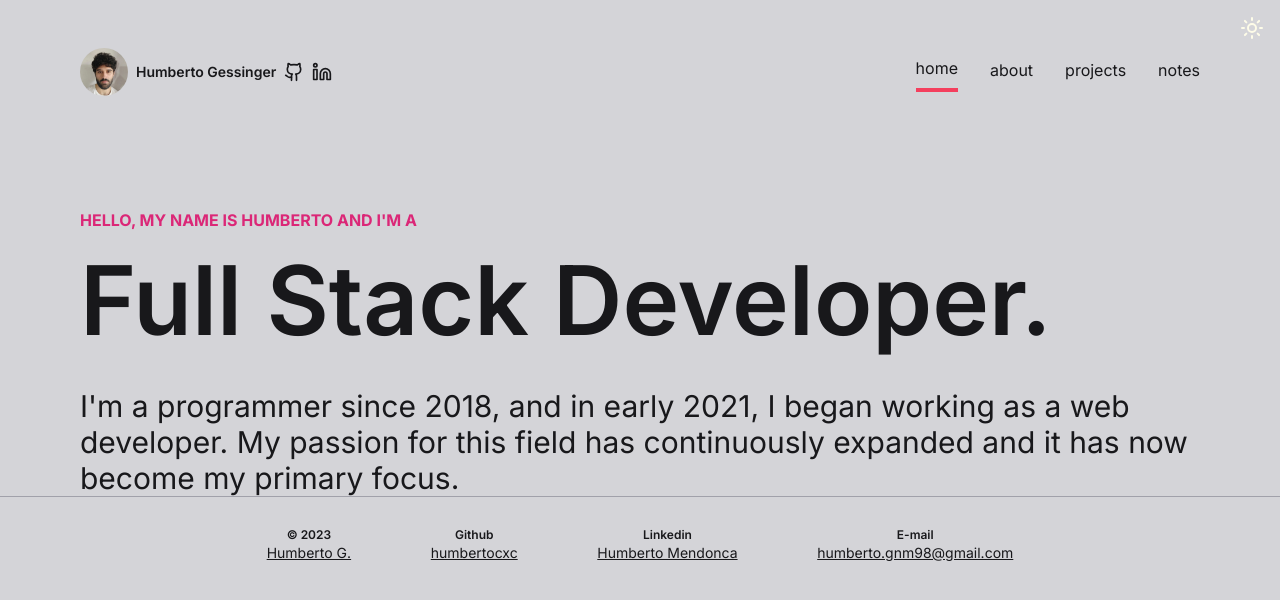
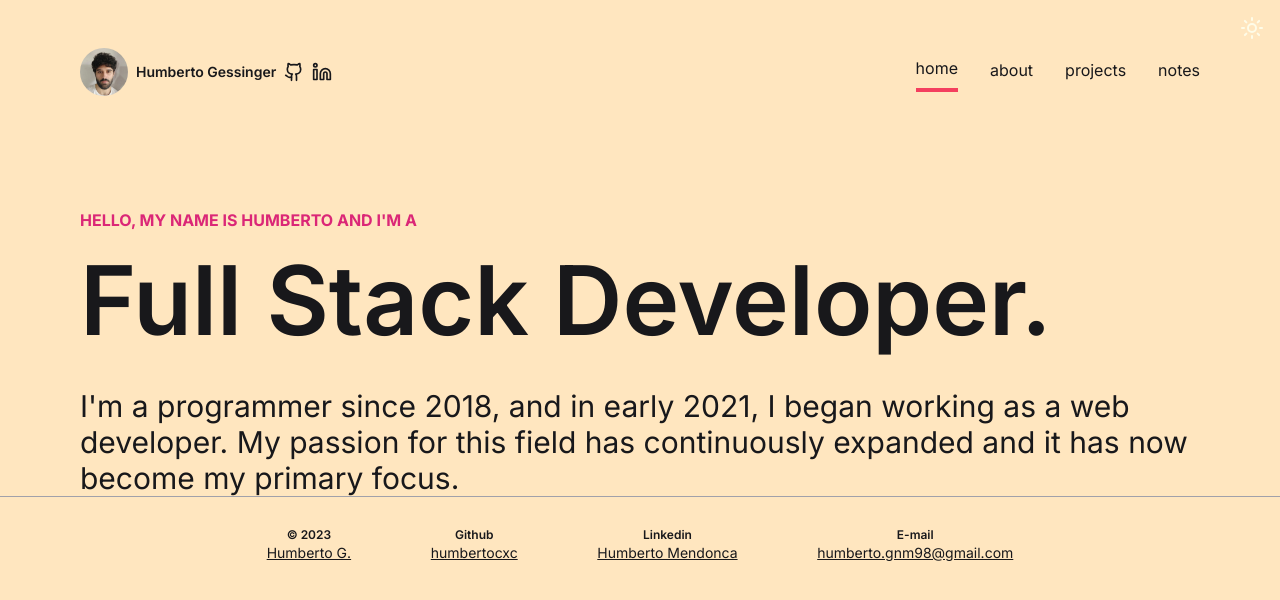
Before and after one commit to humbertocxc/portfolio, a Next.js app: page / in a window 1280 px wide. Shown: the top 600 px of the page. Built offline with nearby package versions, Linux system fonts and the light colour scheme.

Commit message:
change global background color

```diff
--- a/src/app/globals.css
+++ b/src/app/globals.css
@@ -6,11 +6,11 @@ body {
   -webkit-font-smoothing: antialiased;
   --tw-bg-opacity: 1;
   --tw-text-opacity: 1;
-  background-color: rgb(24 24 27 / var(--tw-bg-opacity));
+  background-color: rgb(15 15 20 / var(--tw-bg-opacity));
   color: rgb(228 228 231 / var(--tw-bg-opacity));
 }
 
 [data-theme="light"] body {
   color: rgb(24 24 27 / var(--tw-text-opacity));
-  background-color: rgb(212 212 216 / var(--tw-text-opacity));
+  background-color: rgb(256 230 191 / var(--tw-bg-opacity));
 }
```
